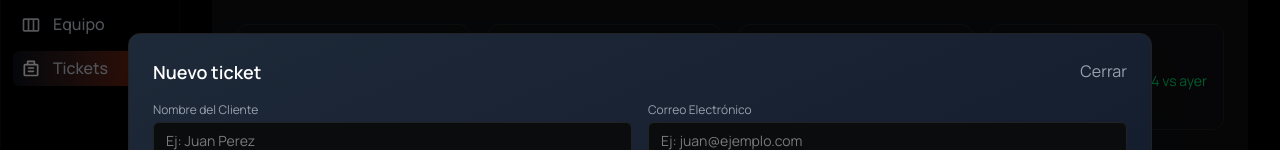
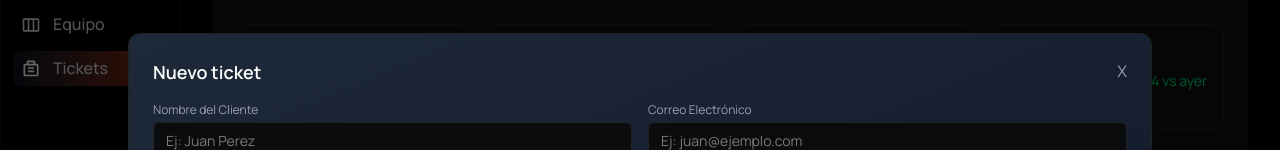
Before and after one commit to haiderTor/formativo, a React (Vite) app in the folder frontend/: page /app/tickets in a window 1280 px wide. Both pictures are taken after typing "Sample" into the empty fields and a click on the button "+ Nuevo ticket". Shown: the part 152-302 px from the top of the page. Built offline with nearby package versions, Linux system fonts and the light colour scheme; no server answers; what @react-pdf/renderer would draw is missing.

Commit message:
Cambios de interfaz y restriccion de apellido

```diff
--- a/frontend/src/components/equipo/equipo.jsx
+++ b/frontend/src/components/equipo/equipo.jsx
@@ -321,7 +321,7 @@ export default function Equipos() {
               <h3 className="text-lg font-semibold text-white">
                 {editingEquipo ? "Editar Equipo" : "Nuevo Equipo"}
               </h3>
-              <button onClick={closeModal} className="text-gray-400 hover:text-white">Cerrar</button>
+              <button onClick={closeModal} className="text-gray-400 hover:text-white">X</button>
             </div>
 
             <form onSubmit={handleSubmit} className="space-y-4">
--- a/frontend/src/components/personas/homepersonas.jsx
+++ b/frontend/src/components/personas/homepersonas.jsx
@@ -415,7 +415,7 @@ export default function GestionCentralizada() {
                             <h3 className="text-lg font-semibold text-white">
                                 {editingItem ? `Editar ${activeTab === "clientes" ? "Cliente" : "Empleado"}` : `Nuevo ${activeTab === "clientes" ? "Cliente" : "Empleado"}`}
                             </h3>
-                            <button onClick={() => { setShowModal(false); setEditingItem(null); }} className="text-gray-400 hover:text-white">Cerrar</button>
+                            <button onClick={() => { setShowModal(false); setEditingItem(null); }} className="text-gray-400 hover:text-white">X</button>
                         </div>
 
                         <form onSubmit={handleSubmit} className="space-y-4">
@@ -446,7 +446,7 @@ export default function GestionCentralizada() {
 
                                     <div>
                                         <label className="block text-xs text-gray-400 mb-1">Apellidos</label>
-                                        <input type="text" name="apellidos" placeholder="Ej: Perez Lopez" value={newCliente.apellidos} onChange={handleClienteChange} className="w-full bg-[#0b0c0d] border border-[#222] rounded-md px-3 py-2 text-sm text-gray-200 focus:ring-2 focus:ring-orange-500" required />
+                                        <input type="text" name="apellidos" placeholder="Ej: Perez Lopez" value={newCliente.apellidos} onChange={handleClienteChange} className="w-full bg-[#0b0c0d] border border-[#222] rounded-md px-3 py-2 text-sm text-gray-200 focus:ring-2 focus:ring-orange-500"  />
                                     </div>
 
                                     <div>
--- a/frontend/src/components/servicios/servicios.jsx
+++ b/frontend/src/components/servicios/servicios.jsx
@@ -257,7 +257,7 @@ export default function Servicios() {
               <h3 className="text-lg font-semibold text-white">
                 {editingServicio ? "Editar Servicio" : "Nuevo Servicio"}
               </h3>
-              <button onClick={closeModal} className="text-gray-400 hover:text-white">Cerrar</button>
+              <button onClick={closeModal} className="text-gray-400 hover:text-white">X</button>
             </div>
 
             <form onSubmit={handleSubmit} className="space-y-4">
--- a/frontend/src/components/tickets/tickets.jsx
+++ b/frontend/src/components/tickets/tickets.jsx
@@ -423,7 +423,7 @@ export default function Tickets() {
                     <div className="relative w-full max-w-3xl md:max-w-4xl lg:max-w-5xl bg-gradient-to-br from-gray-800 to-gray-900 p-6 rounded-xl shadow-2xl border border-[#222] z-10 max-h-[90vh] overflow-y-auto">
                         <div className="flex items-center justify-between mb-4">
                             <h3 className="text-lg font-semibold text-white">{editingTicket ? "Editar ticket" : "Nuevo ticket"}</h3>
-                            <button onClick={closeModal} className="text-gray-400 hover:text-white">Cerrar</button>
+                            <button onClick={closeModal} className="text-gray-400 hover:text-white">X</button>
                         </div>
 
                         <form onSubmit={handleSubmit} className="space-y-4">
```
Also changed, not shown: 2 other files (tests, documents, lock files or other folders).
